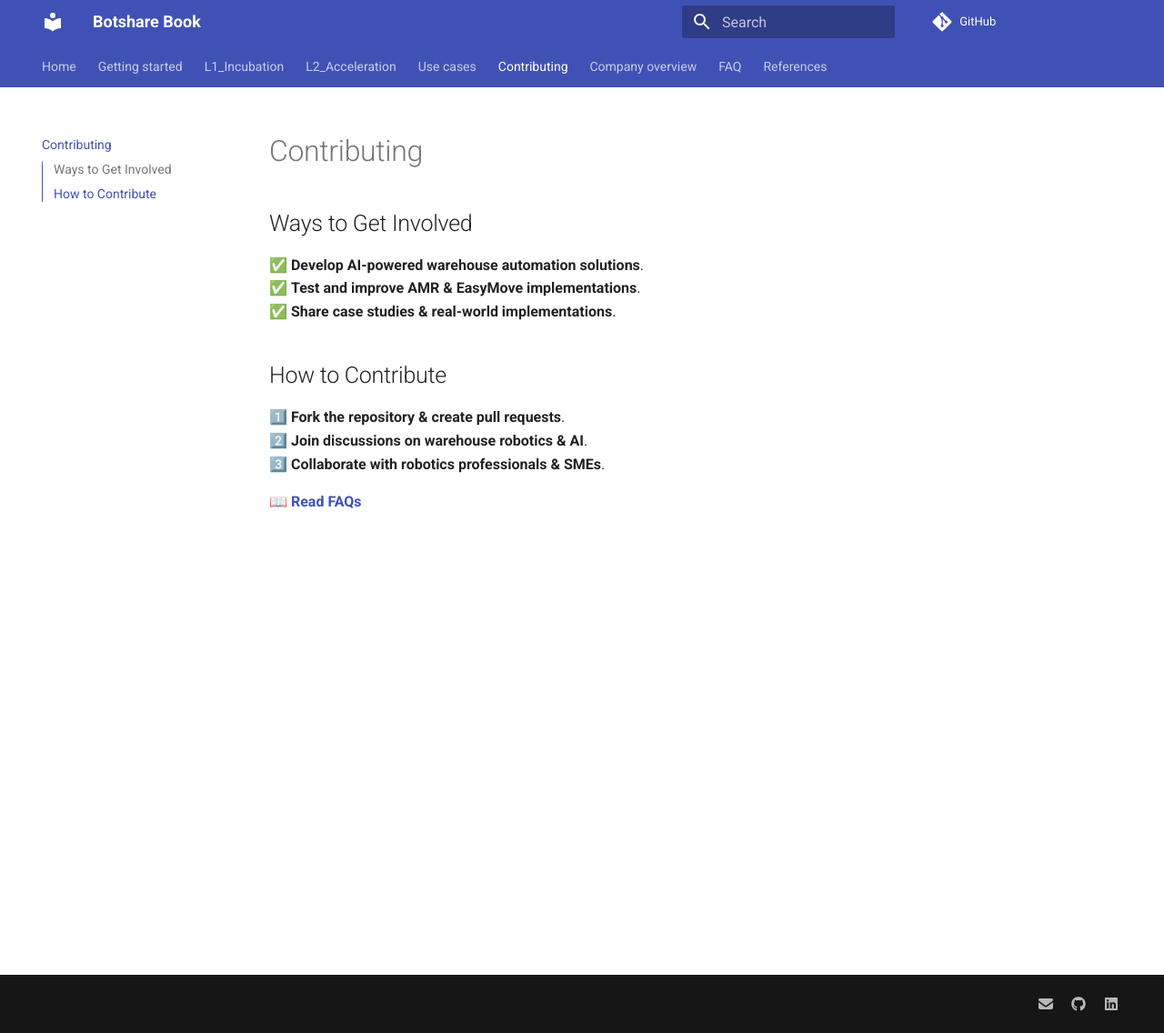
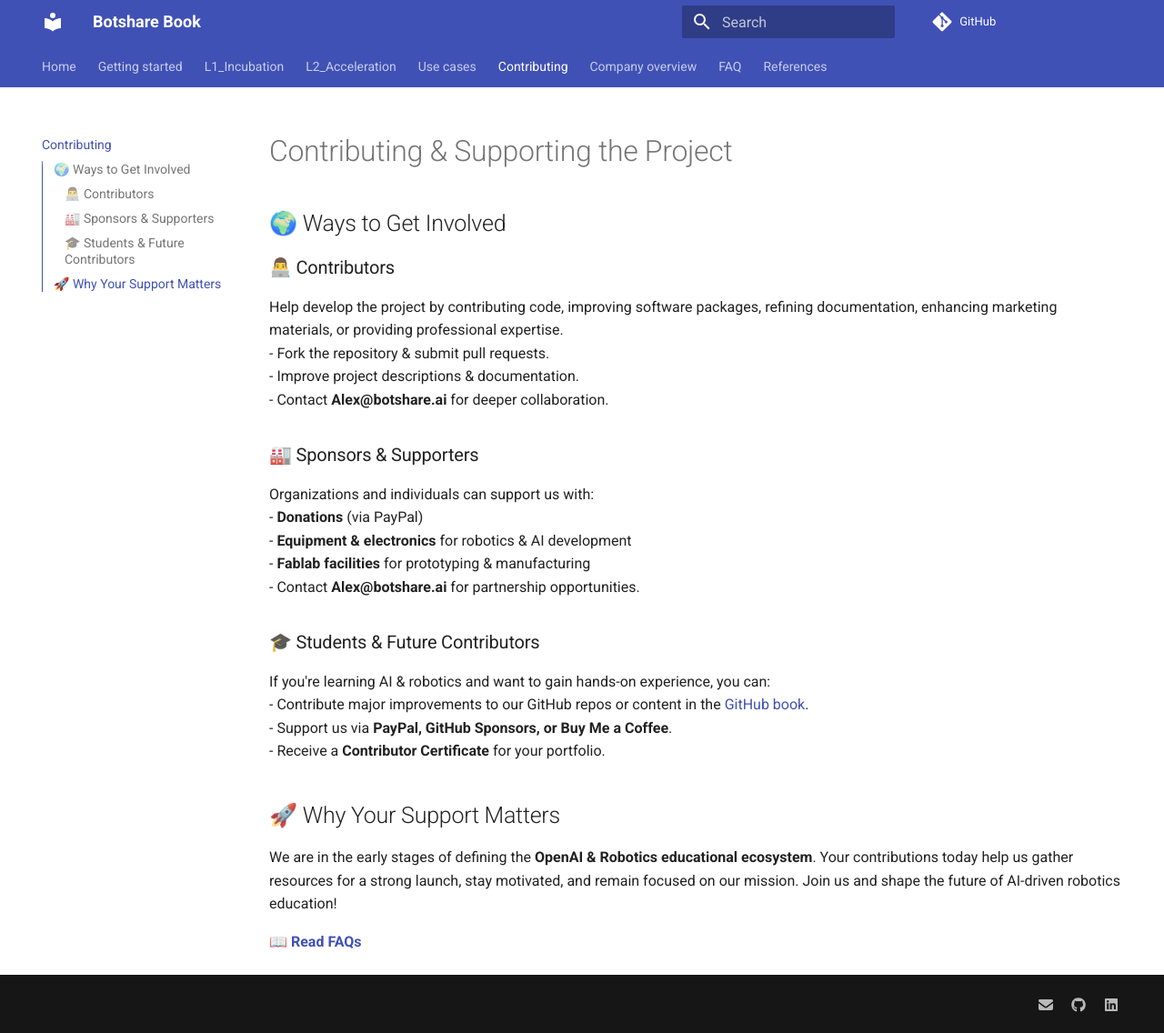
Before and after one commit to BotshareAI/Botshare_book, an MkDocs documentation site: the page built from docs/contributing.md, in a window 1280 px wide and 1136 px high. Shown: the whole window at 91% size. Built offline with MkDocs 1.6.1 and Material for MkDocs 9.7.7, drawn with Linux system fonts in a browser that asks for light colours.

Commit message:
Update contributing.md

```diff
--- a/docs/contributing.md
+++ b/docs/contributing.md
@@ -1,13 +1,27 @@
-# Contributing
+# Contributing & Supporting the Project
 
-## Ways to Get Involved
-✅ **Develop AI-powered warehouse automation solutions**.
-✅ **Test and improve AMR & EasyMove implementations**.
-✅ **Share case studies & real-world implementations**.
+## 🌍 Ways to Get Involved
 
-## How to Contribute
-1️⃣ **Fork the repository & create pull requests**.
-2️⃣ **Join discussions on warehouse robotics & AI**.
-3️⃣ **Collaborate with robotics professionals & SMEs**.
+### 👨‍💻 Contributors
+Help develop the project by contributing code, improving software packages, refining documentation, enhancing marketing materials, or providing professional expertise.
+- Fork the repository & submit pull requests.
+- Improve project descriptions & documentation.
+- Contact **Alex@botshare.ai** for deeper collaboration.
+
+### 🏭 Sponsors & Supporters
+Organizations and individuals can support us with:
+- **Donations** (via PayPal)
+- **Equipment & electronics** for robotics & AI development
+- **Fablab facilities** for prototyping & manufacturing
+- Contact **Alex@botshare.ai** for partnership opportunities.
+
+### 🎓 Students & Future Contributors
+If you're learning AI & robotics and want to gain hands-on experience, you can:
+- Contribute major improvements to our GitHub repos or content in the [GitHub book](https://botshareai.github.io/Botshare_book/).
+- Support us via **PayPal, GitHub Sponsors, or Buy Me a Coffee**.
+- Receive a **Contributor Certificate** for your portfolio.
+
+## 🚀 Why Your Support Matters
+We are in the early stages of defining the **OpenAI & Robotics educational ecosystem**. Your contributions today help us gather resources for a strong launch, stay motivated, and remain focused on our mission. Join us and shape the future of AI-driven robotics education!
 
 📖 **[Read FAQs](../faq)**
```
